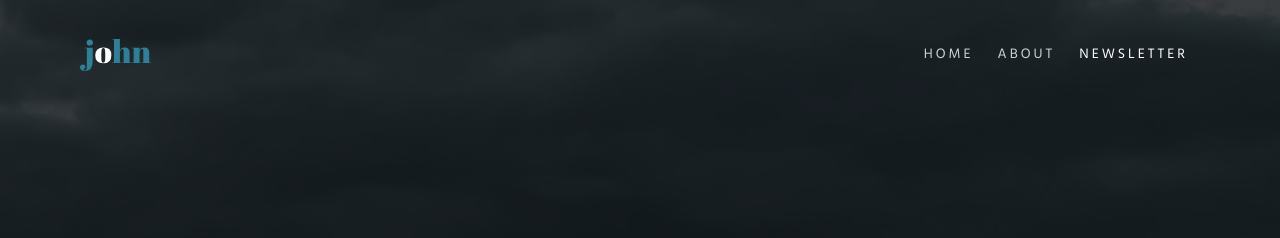
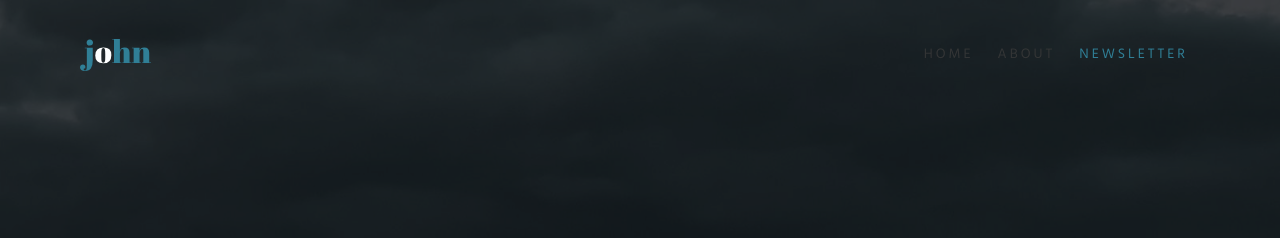
Before and after one commit to thethoughtfulmillennial/thethoughtfulmillennial.github.io, a Jekyll site: the page built from index2.html, in a window 1280 px wide. Shown: the top 238 px of the page. Built offline with Jekyll 4.4.1, drawn with Linux system fonts in a browser that asks for light colours.

Commit message:
Updating styles.

```diff
--- a/assets2/css/styles.css
+++ b/assets2/css/styles.css
@@ -1493,13 +1493,6 @@
 /**********************/
 /*     16. Footer     */
 /**********************/
-.footer {
-	padding-top: 4.625rem;
-	padding-bottom: 0.5rem;
-	background-color: #222222;
-}
-
-
 .footer .footer-col {
 	margin-bottom: 2.25rem;
 }
@@ -1515,11 +1508,8 @@
 }
 
 .footer .fa-stack {
-	margin-bottom: 0.75rem;
-	margin-right: 0.5rem;
-	font-size: 1.5rem;
 	float: right;
-	margin-left: 10px;
+	margin-left: 15px;
 }
 
 .footer .fa-stack .fa-stack-1x {
@@ -1528,7 +1518,6 @@
 }
 
 .footer .fa-stack .fa-stack-2x {
-	color: #307f96;
 	transition: all 0.2s ease;
 }
 
@@ -1787,13 +1776,11 @@
 
 	.navbar-custom .nav-item .nav-link {
 		padding: 0.25rem 0.75rem 0.25rem 0.75rem;
-		color: #fff;
 		opacity: 0.8;
 	}
 
 	.navbar-custom .nav-item .nav-link:hover,
 	.navbar-custom .nav-item .nav-link.active {
-		color: #fff;
 		opacity: 1;
 	}
 
```
